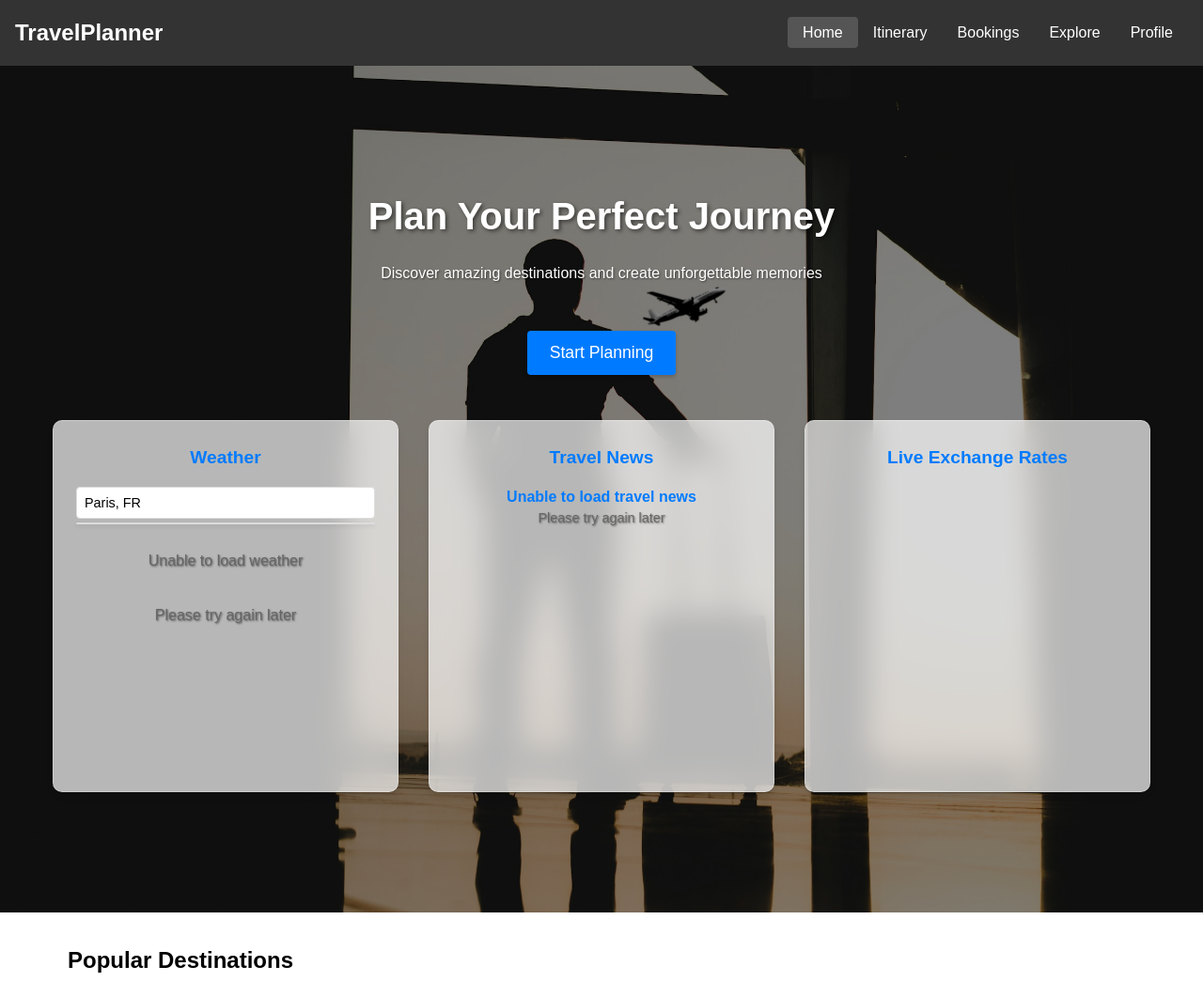
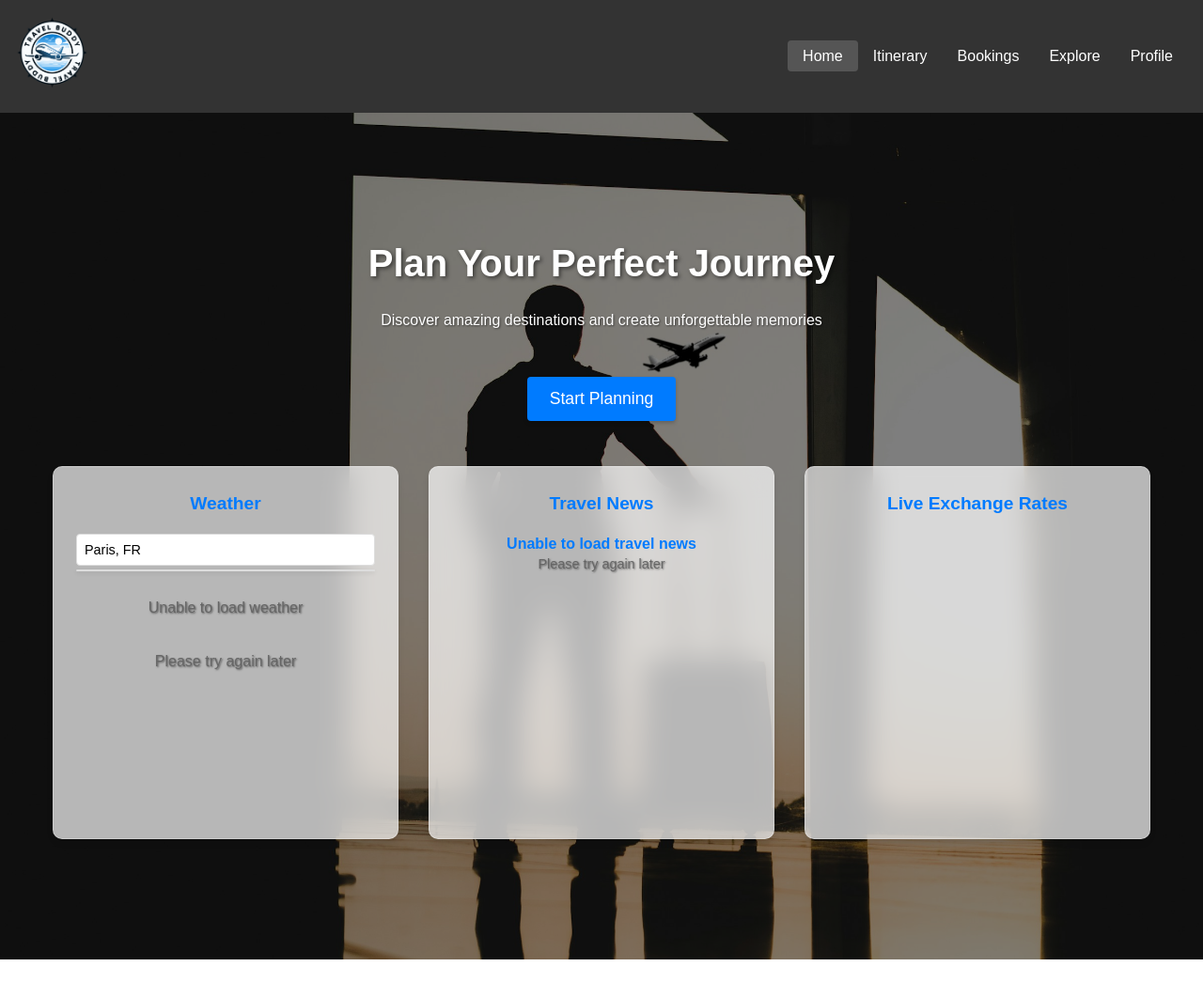
Before and after one commit to Funkidalick24/final-project, a website built with Vite: page index.html in a window 1280 px wide. Shown: the top 1045 px of the page at 94% size. Built offline with nearby package versions, Linux system fonts and the light colour scheme; no server answers.

Commit message:
added logo and favicon

```diff
--- a/index.html
+++ b/index.html
@@ -5,10 +5,11 @@
     <meta name="viewport" content="width=device-width, initial-scale=1.0">
     <title>TravelPlanner - Home</title>
     <link rel="stylesheet" href="styles/main.css">
+    <link rel="shortcut icon" href="Images/favicon.ico" type="image/x-icon">
 </head>
 <body>
     <nav class="navbar">
-        <div class="logo">TravelPlanner</div>
+        <div ><a href="index.html"><img src="images/logo.png" alt="Company logo" class="logo"></a></div>
         <ul class="nav-links">
             <li><a href="index.html" class="active">Home</a></li>
             <li><a href="pages/itinerary.html">Itinerary</a></li>
--- a/styles/main.css
+++ b/styles/main.css
@@ -41,9 +41,8 @@ body {
 }
 
 .logo {
-    color: white;
-    font-size: 1.5rem;
-    font-weight: bold;
+
+    height: 80px;
 }
 
 .nav-links {
```
Also changed, not shown: pages/bookings.html (+1 -1 lines), pages/explore.html (+1 -1 lines), pages/itinerary.html (+1 -1 lines), pages/profile.html (+1 -1 lines), Images/favicon.ico (added), Images/logo.png (added).
